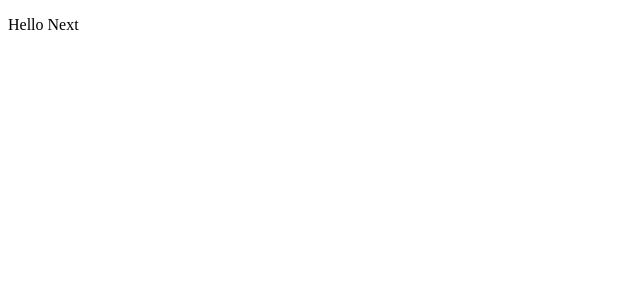
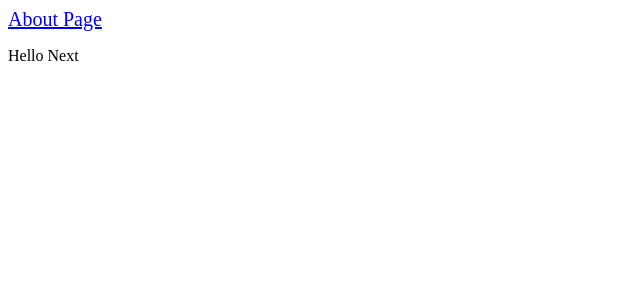
Before and after one commit to ngr-react/hello-next-old, a Next.js app: page / in a window 1280 px wide. Shown: the top 300 px of the page, without its empty margins (0-640 px from the left). Built offline with nearby package versions, Linux system fonts and the light colour scheme.

Commit message:
About page creation

```diff
--- /dev/null
+++ b/pages/about.js
@@ -0,0 +1,5 @@
+export default () => (
+    <div>
+        <p>About page</p>
+    </div>
+)
--- a/pages/index.js
+++ b/pages/index.js
@@ -1,5 +1,10 @@
+import Link from 'next/link'
+
 const Index = () => (
     <div>
+        <Link href="/about">
+            <a style={{ fontSize: 20 }}>About Page</a>
+        </Link>
         <p>Hello Next</p>
     </div>
 )
```
